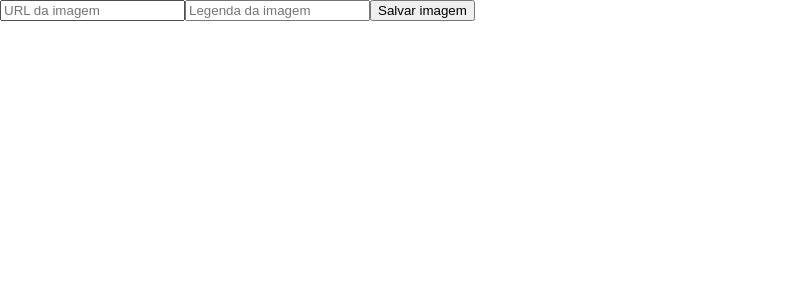
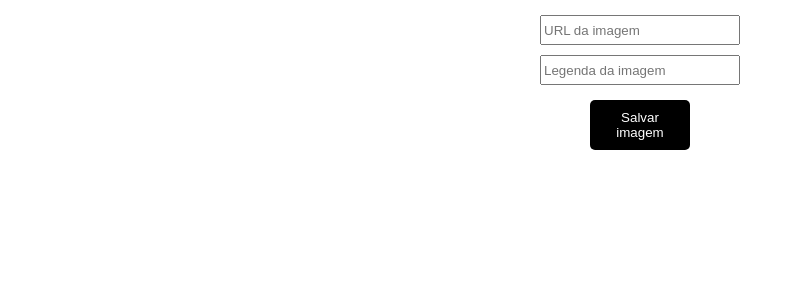
Before and after one commit to beatriznnds/projeto22-anhangabau-front, a React (Create React App) app in the folder anhangabau/: page /add in a window 1280 px wide. Shown: the top 300 px of the page, without its empty margins (0-803 px from the left). Built offline with nearby package versions, Linux system fonts and the light colour scheme.

Commit message:
fix: adding deploy url

```diff
--- a/anhangabau/src/assets/style.css
+++ b/anhangabau/src/assets/style.css
@@ -94,9 +94,35 @@ a {
   font-size: 12px;
   text-align: center;
   margin-top: 20px;
+  padding-bottom: 30px;
 }
 .custom-popup .leaflet-popup-tip {
   border-left: 15px solid transparent;
   border-right: 15px solid transparent;
   border-top: 15px solid #2c3e50;
 }
+
+.swiper-pagination {
+  background-color: lightgray;
+  opacity: 1;
+}
+
+.swiper.slide {
+  background-color: lightgray;
+  opacity: 1;
+}
+
+.swiper-button-next {
+  --swiper-theme-color: black;
+  padding: 10px;
+  margin-left: 20px;
+}
+.swiper-button-prev {
+  --swiper-theme-color: black;
+  margin-right: 20px;
+}
+
+.swiper-pagination-bullet-active-next,
+.swiper-pagination-bullet-active-next-next {
+  background-color: white;
+}
--- a/anhangabau/src/components/Add.js
+++ b/anhangabau/src/components/Add.js
@@ -14,7 +14,7 @@ export default function Add({ street }) {
     console.log(street);
     e.preventDefault();
     const promise = axios.post(
-      "http://localhost:5001/info",
+      "https://projeto22-anhangabau.herokuapp.com/info",
       { imageUrl: post.imageUrl, caption: post.caption, streetId: street },
       { headers: { Authorization: `Bearer ${user.token}` } }
     );
@@ -29,6 +29,7 @@ export default function Add({ street }) {
   return (
     <Container>
       <Form onSubmit={newPost}>
+        <div>
           <input
             type="text"
             placeholder="URL da imagem"
@@ -43,16 +44,49 @@ export default function Add({ street }) {
             required
             onChange={(e) => setPost({ ...post, caption: e.target.value })}
           />
+        </div>
+        <div>
+          {" "}
           <Button type="submit">
             <p>Salvar imagem</p>
           </Button>
+        </div>
       </Form>
     </Container>
   );
 }
 
-const Container = styled.div``;
+const Container = styled.div`
+  div {
+    display: flex;
+    flex-direction: column;
+    margin: 10px;
+    justify-content: center;
+    align-items: center;
+  }
+`;
 
-const Form = styled.form``;
+const Form = styled.form`
+  input {
+    width: 200px;
+    height: 30px;
+    margin: 5px;
+  }
+  &::placeholder {
+    margin: 10px;
+    padding-left: 10px;
+  }
+`;
 
-const Button = styled.button``;
+const Button = styled.button`
+  width: 100px;
+  height: 30px;
+  display: flex;
+  justify-content: center;
+  align-items: center;
+  padding: 25px;
+  border: none;
+  border-radius: 5px;
+  background-color: black;
+  color: white;
+`;
--- a/anhangabau/src/components/Info.js
+++ b/anhangabau/src/components/Info.js
@@ -9,9 +9,12 @@ export default function Info({ street }) {
   const { user } = useContext(UserContext);
 
   useEffect(() => {
-    const promise = axios.get(`http://localhost:5001/info/${street}`, {
-      headers: { Authorization: `Bearer ${user.token}` },
-    });
+    const promise = axios.get(
+      `https://projeto22-anhangabau.herokuapp.com/info/${street}`,
+      {
+        headers: { Authorization: `Bearer ${user.token}` },
+      }
+    );
     promise.then((res) => {
       console.log(res.data);
       setInfo(res.data);
--- a/anhangabau/src/components/Login.js
+++ b/anhangabau/src/components/Login.js
@@ -11,10 +11,13 @@ export default function Login() {
 
   function login(e) {
     e.preventDefault();
-    const promise = axios.post("http://localhost:5001/login", {
-      email: data.email,
-      password: data.password,
-    });
+    const promise = axios.post(
+      "https://projeto22-anhangabau.herokuapp.com/login",
+      {
+        email: data.email,
+        password: data.password,
+      }
+    );
     promise.then((res) => {
       const { token } = res.data;
       localStorage.setItem(
--- a/anhangabau/src/components/Map.js
+++ b/anhangabau/src/components/Map.js
@@ -28,9 +28,12 @@ export default function Map() {
   const [disabled, setDisabled] = useState(true);
 
   useEffect(() => {
-    const promise = axios.get("http://localhost:5001/coordinates", {
-      headers: { Authorization: `Bearer ${user.token}` },
-    });
+    const promise = axios.get(
+      "https://projeto22-anhangabau.herokuapp.com/coordinates",
+      {
+        headers: { Authorization: `Bearer ${user.token}` },
+      }
+    );
     promise.then((res) => {
       setPositions(res.data);
     });
@@ -83,7 +86,18 @@ export default function Map() {
 }
 
 const Button = styled.button`
-  z-index: 1;
+  background-color: black;
+  border: none;
+  border-radius: 5px;
+  display: flex;
+  color: white;
+  padding: 5px;
+  width: 40px;
+  height: 30px;
+  display: flex;
+  justify-content: center;
+  align-items: center;
+  margin-top: 5px;
 `;
 
 const Container = styled.div`
@@ -91,7 +105,6 @@ const Container = styled.div`
     display: flex;
     align-items: center;
     justify-content: center;
-    background-color: #9ec7ff;
     padding: 3px;
   }
 `;
--- a/anhangabau/src/components/NewMarker.js
+++ b/anhangabau/src/components/NewMarker.js
@@ -28,7 +28,7 @@ export default function NewMarker() {
     e.preventDefault();
     console.log(selectedStreet);
     const promise = axios.post(
-      "http://localhost:5001/coordinates",
+      "https://projeto22-anhangabau.herokuapp.com/coordinates",
       {
         latitude: data.latitude,
         longitude: data.longitude,
--- a/anhangabau/src/components/NewStreet.js
+++ b/anhangabau/src/components/NewStreet.js
@@ -12,7 +12,7 @@ export default function NewStreet() {
   function sendStreet(e) {
     e.preventDefault();
     const promise = axios.post(
-      "http://localhost:5001/streets",
+      "https://projeto22-anhangabau.herokuapp.com/streets",
       {
         name: data.name,
       },
--- a/anhangabau/src/components/Pictures.js
+++ b/anhangabau/src/components/Pictures.js
@@ -24,7 +24,6 @@ export default function Pictures({ info }) {
       modules={[Navigation, Pagination, Scrollbar, A11y]}
       slidesPerView={1}
       navigation
-      pagination={{ clickable: true }}
       scrollbar={{ draggable: true }}
     >
       <Swiper modules={[Virtual]} spaceBetween={50} slidesPerView={3} virtual>
--- a/anhangabau/src/components/SignUp.js
+++ b/anhangabau/src/components/SignUp.js
@@ -12,11 +12,14 @@ export default function SignUp() {
 
   function signup(e) {
     e.preventDefault();
-    const promise = axios.post("http://localhost:5001/signup", {
-      email: data.email,
-      name: data.name,
-      password: data.password,
-    });
+    const promise = axios.post(
+      "https://projeto22-anhangabau.herokuapp.com/signup",
+      {
+        email: data.email,
+        name: data.name,
+        password: data.password,
+      }
+    );
     promise.then(() => {
       navigate("/");
       setUser({ name: data.name });
--- a/anhangabau/src/components/Street.js
+++ /dev/null
@@ -1,3 +0,0 @@
-export default function Street() {
-  return <h1>Street</h1>;
-}
```
Lines whose indentation alone changed are shown as unchanged.
